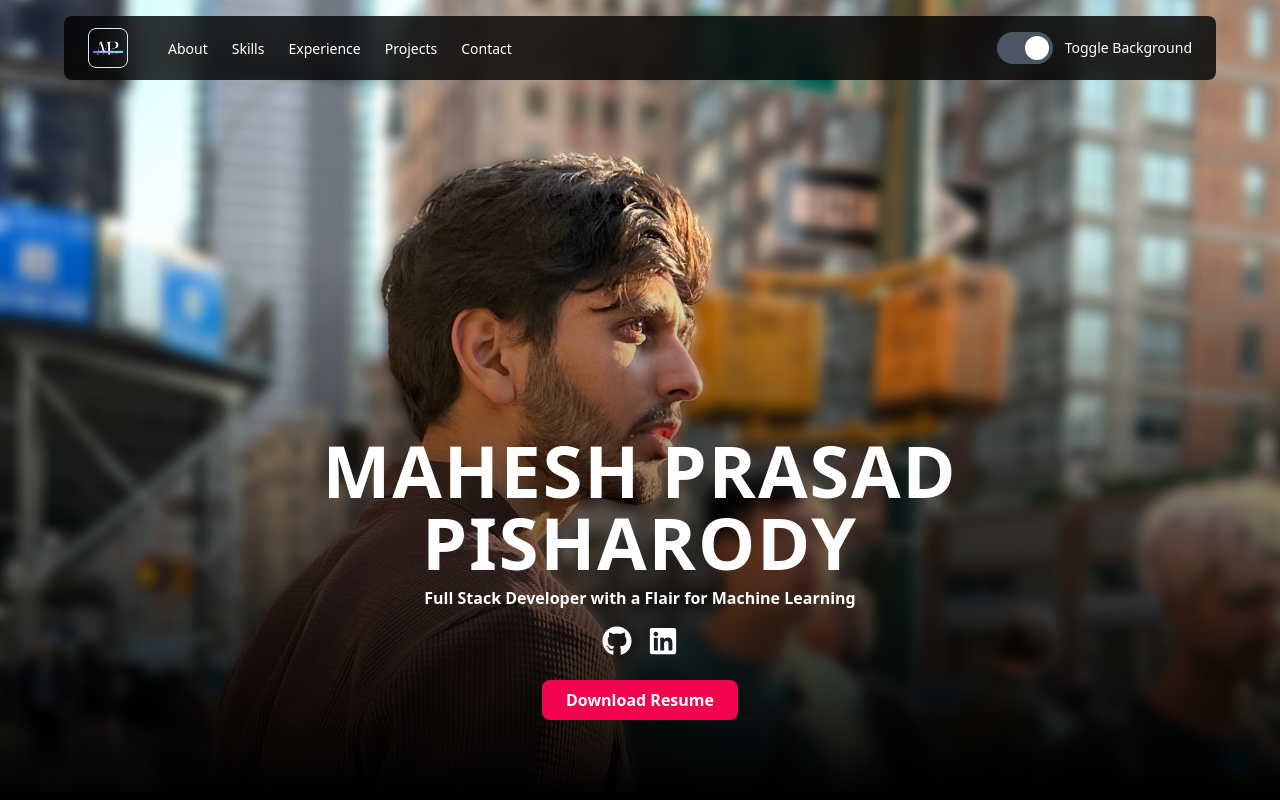
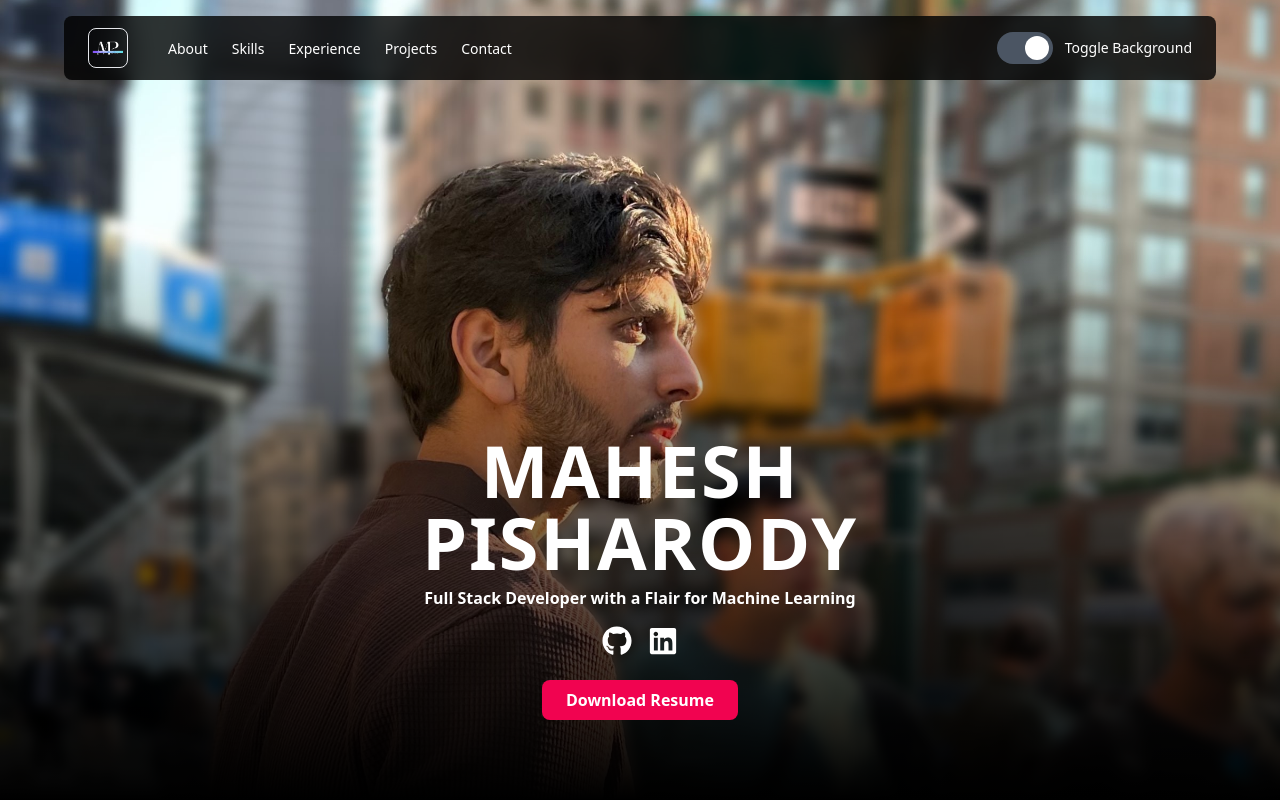
Before and after one commit to mahesh349/Portfolio, a React (Vite) app: page / in a window 1280 px wide. Shown: the top 800 px of the page. Built offline with nearby package versions, Linux system fonts and the light colour scheme.

Commit message:
Name changes revert

```diff
--- a/src/constants/Contents.jsx
+++ b/src/constants/Contents.jsx
@@ -28,7 +28,7 @@ export const NAVIGATION_LINKS = [
 
 // Home Page Details
 export const Home_Page = {
-    Name: 'Mahesh Prasad Pisharody',
+    Name: 'Mahesh Pisharody',
     info: 'Full Stack Developer with a Flair for Machine Learning',
     photo: MaheshPisharody2,
     link1: "https://github.com/mahesh349",
```
